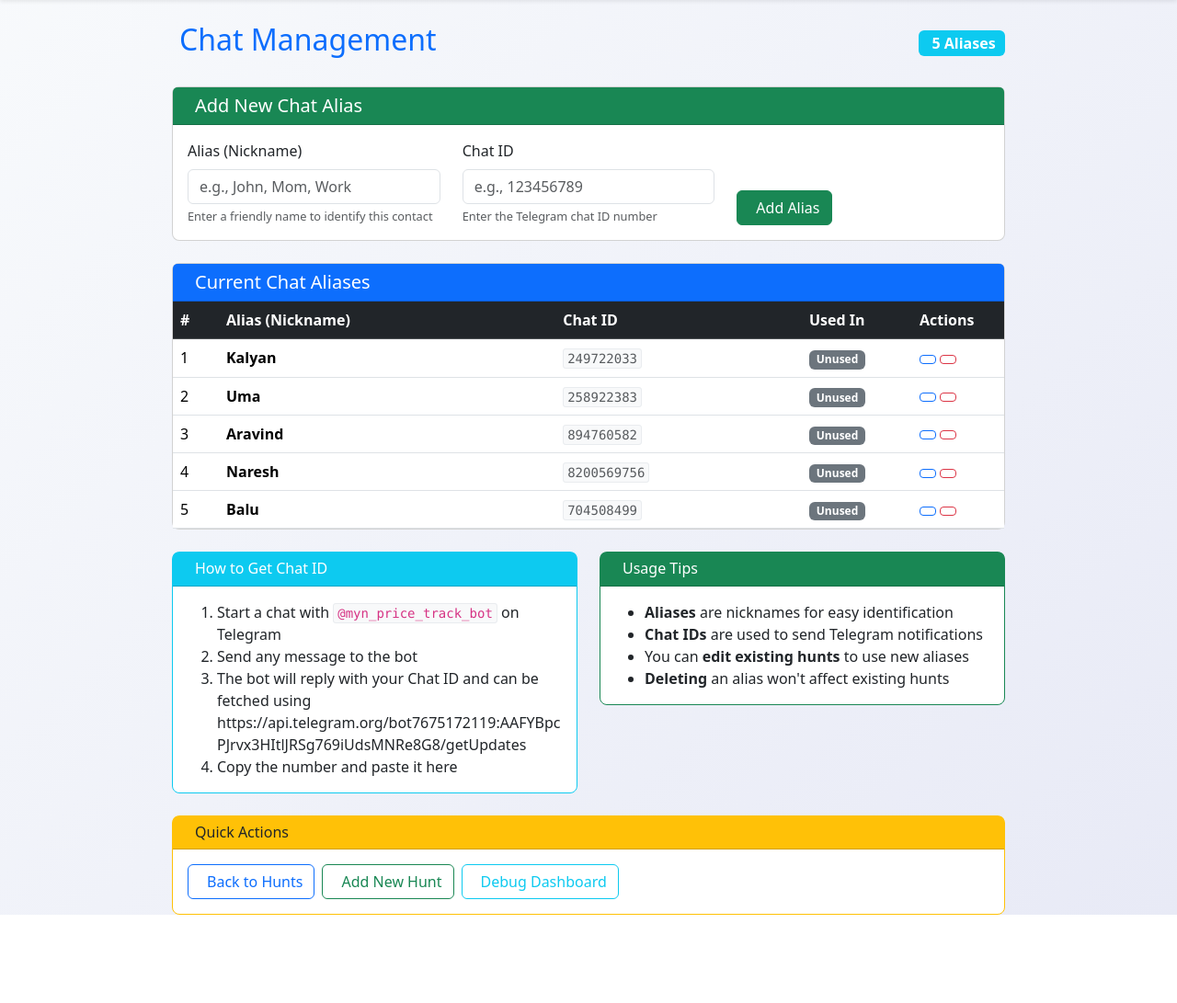
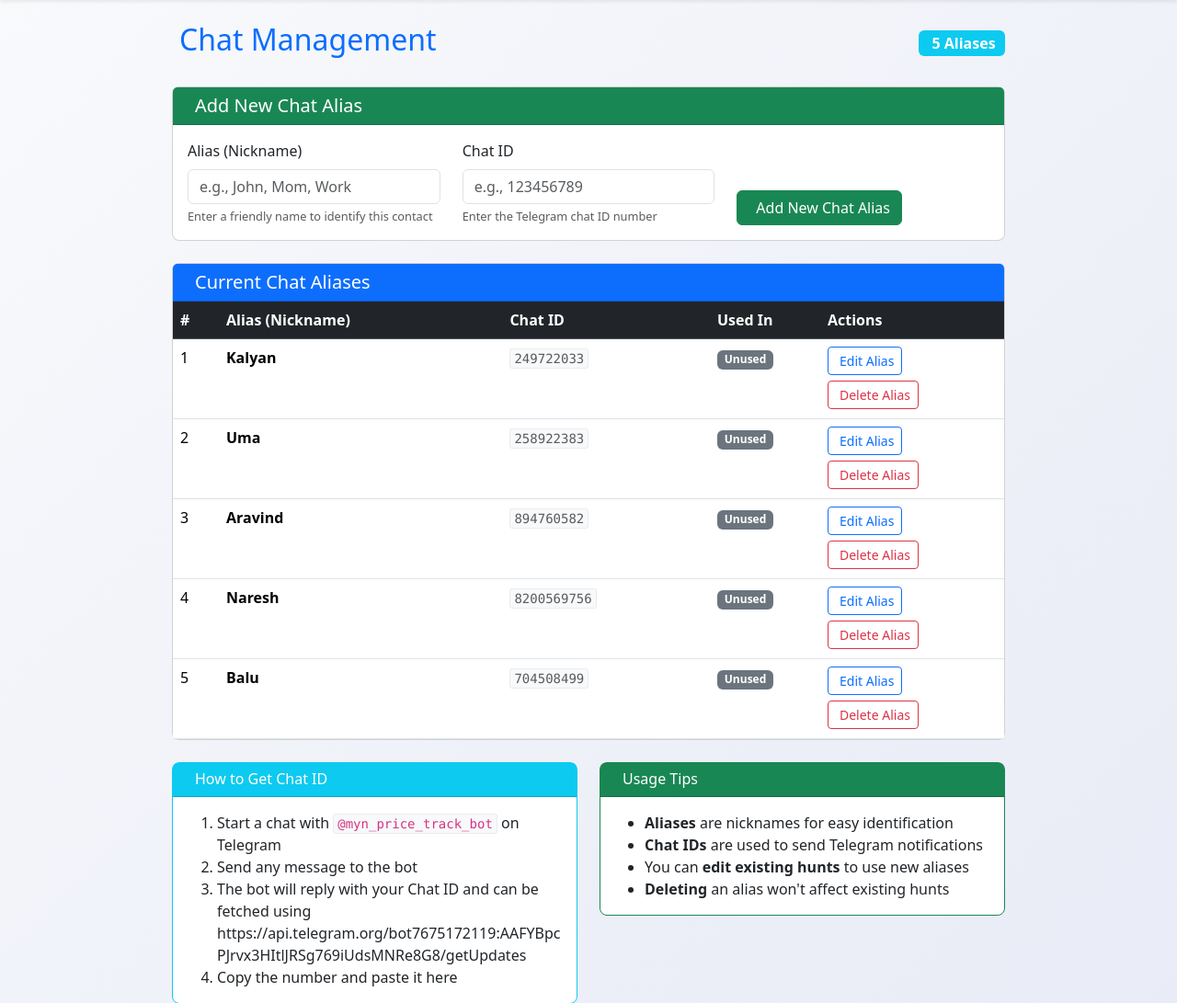
Before and after one commit to kalyanlearn12/product-cost-tracker, a Flask app: page /chat in a window 1280 px wide. Shown: the part 80-1171 px from the top of the page at 92% size. Before the commit the page ends 1075 px from the top, so only its background shows below. Run offline with Flask 3, Linux system fonts and the light colour scheme.

Commit message:
chat screen updates

```diff
--- a/templates/chat_management.html
+++ b/templates/chat_management.html
@@ -36,8 +36,8 @@
                                 <div class="form-text">Enter the Telegram chat ID number</div>
                             </div>
                             <div class="col-md-4 d-flex align-items-end">
-                                <button type="submit" name="action" value="add" class="btn btn-success">
-                                    <i class="fas fa-plus me-2"></i>Add Alias
+                                <button type="submit" name="action" value="add" class="btn btn-success" title="Add this alias to your chat list">
+                                    <i class="fas fa-plus me-2"></i>Add New Chat Alias
                                 </button>
                             </div>
                         </div>
@@ -60,7 +60,7 @@
                                     <th>Alias (Nickname)</th>
                                     <th>Chat ID</th>
                                     <th style="width: 120px;">Used In</th>
-                                    <th style="width: 100px;">Actions</th>
+                                    <th style="width: 200px;">Actions</th>
                                 </tr>
                             </thead>
                             <tbody>
@@ -82,12 +82,12 @@
                                             <span class="badge bg-info">{{ usage_count[alias.chat_id] or 0 }} hunts</span>
                                         </td>
                                         <td>
-                                            <div class="btn-group-sm" role="group">
-                                                <button type="submit" name="action" value="save" class="btn btn-success btn-sm">
-                                                    <i class="fas fa-save"></i>
+                                            <div class="btn-group-sm d-flex gap-1" role="group">
+                                                <button type="submit" name="action" value="save" class="btn btn-success btn-sm" title="Save changes to this alias">
+                                                    <i class="fas fa-save me-1"></i>Save Changes
                                                 </button>
-                                                <button type="submit" name="action" value="cancel" class="btn btn-secondary btn-sm">
-                                                    <i class="fas fa-times"></i>
+                                                <button type="submit" name="action" value="cancel" class="btn btn-secondary btn-sm" title="Cancel editing and discard changes">
+                                                    <i class="fas fa-times me-1"></i>Cancel
                                                 </button>
                                                 <input type="hidden" name="edit_idx" value="{{ loop.index0 }}">
                                             </div>
@@ -113,17 +113,17 @@
                                         {% endif %}
                                     </td>
                                     <td>
-                                        <div class="btn-group-sm" role="group">
+                                        <div class="btn-group-sm d-flex gap-1" role="group">
                                             <form method="post" style="display:inline;">
                                                 <input type="hidden" name="edit_idx" value="{{ loop.index0 }}">
-                                                <button type="submit" name="action" value="edit" class="btn btn-outline-primary btn-sm">
-                                                    <i class="fas fa-edit"></i>
+                                                <button type="submit" name="action" value="edit" class="btn btn-outline-primary btn-sm" title="Edit this alias and chat ID">
+                                                    <i class="fas fa-edit me-1"></i>Edit Alias
                                                 </button>
                                             </form>
-                                            <form method="post" style="display:inline;" onsubmit="return confirm('Delete this alias? This will not affect existing hunts.');">
+                                            <form method="post" style="display:inline;" onsubmit="return confirm('Are you sure you want to delete the alias \'{{ alias.alias }}\'?\n\nThis will remove the alias from your list but won\'t affect existing hunts that use this chat ID.');">
                                                 <input type="hidden" name="delete_idx" value="{{ loop.index0 }}">
-                                                <button type="submit" name="action" value="delete" class="btn btn-outline-danger btn-sm">
-                                                    <i class="fas fa-trash"></i>
+                                                <button type="submit" name="action" value="delete" class="btn btn-outline-danger btn-sm" title="Delete this alias (won't affect existing hunts)">
+                                                    <i class="fas fa-trash me-1"></i>Delete Alias
                                                 </button>
                                             </form>
                                         </div>
@@ -223,6 +223,15 @@
 
 .btn-group-sm .btn {
     padding: 0.25rem 0.5rem;
+    white-space: nowrap;
+}
+
+.btn-group-sm.d-flex {
+    flex-wrap: wrap;
+}
+
+.btn-group-sm.d-flex .btn {
+    margin-bottom: 2px;
 }
 
 code {
```
